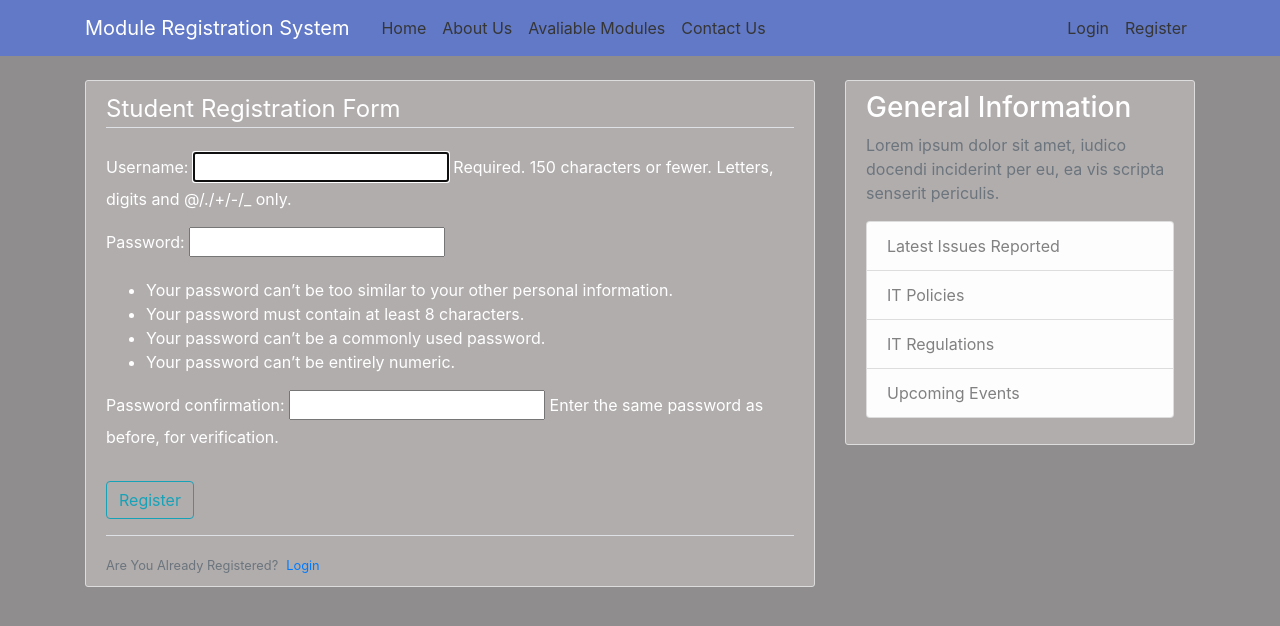
After one commit to c1018102/registrationApp, a Django app: page /register in a window 1280 px wide. The commit adds this page. Shown: the top 626 px of the page. Run offline with Django 5.2, Linux system fonts and the light colour scheme; some libraries are stand-ins or nearby versions.

Commit message:
Registration

```diff
--- a/moduleapps/urls.py
+++ b/moduleapps/urls.py
@@ -16,8 +16,10 @@ Including another URLconf
 """
 from django.contrib import admin
 from django.urls import path, include
+from users import views as user_views
 
 urlpatterns = [
     path('admin/', admin.site.urls),
     path('', include('moduleregistrationsystem.urls')),
+    path('register', user_views.register, name = 'register'),
 ]
--- a/moduleregistrationsystem/templates/moduleregistrationsystem/base.html
+++ b/moduleregistrationsystem/templates/moduleregistrationsystem/base.html
@@ -31,6 +31,16 @@
                         <a class="nav-item nav-link" href="{% url 'moduleregistrationsystem:contactus' %}">Contact Us</a>
                     </div>
                     <!-- Navbar Right Side -->
+                    <div class="navbar-nav">
+                        {% if user.is_authenticated %}
+                        <a class="nav-item nav-link" href="{% url 'profile' %}">Profile</a>
+                        <a class="nav-item nav-link" href="{% url 'logout' %}">Logout</a>
+                        {% else %}
+                        <a class="nav-item nav-link" href="">Login</a>
+                        <a class="nav-item nav-link" href="{% url 'register' %}">Register</a>
+                        {% endif %}
+                    </div>
+
                 </div>
                 </div>
             </nav>
@@ -42,6 +52,11 @@
         {% endif %}
         <div class="row">
             <div class="col-md-8">
+                {% if messages %}
+                    {% for message in messages %}
+                    <div class="alert alert-{{message.tags}}">{{ message }}</div>
+                    {% endfor %}
+                {% endif %}
             {% block content %}{% endblock %}
             </div>
             <div class="col-md-4">
--- a/moduleregistrationsystem/urls.py
+++ b/moduleregistrationsystem/urls.py
@@ -7,5 +7,5 @@ urlpatterns = [
     path('', views.home, name = 'home'),
     path('aboutus', views.aboutus, name='aboutus'),
     path('contactus', views.contactus, name='contactus'),
-    path('modules', views.modules, name='modules')
+    path('modules', views.modules, name='modules'),
 ]
--- a/moduleregistrationsystem/views.py
+++ b/moduleregistrationsystem/views.py
@@ -11,6 +11,4 @@ def modules(request):
     return render(request, 'moduleregistrationsystem/modules.html', {'title': 'Modules'})
 
 
-
-
 # Create your views here.
--- /dev/null
+++ b/users/templates/users/register.html
@@ -0,0 +1,21 @@
+{% extends "moduleregistrationsystem/base.html" %}
+{% block content %}
+
+<div class="content-section">
+    <form method="POST">
+    {% csrf_token %}
+
+    <fieldset class="form-group">
+        <legend class="border-bottom mb-4">Student Registration Form</legend>
+        {{ form.as_p }}
+        </fieldset>
+        <div class="form-group">
+            <button class="btn btn-outline-info" type="submit">Register</button>
+        </div>
+    </form>
+
+    <div class="border-top pt-3">
+        <small class="text-muted">Are You Already Registered?<a class="ml-2" href="#">Login</a></small>
+    </div>
+</div>
+{% endblock content %}
--- a/users/views.py
+++ b/users/views.py
@@ -1,3 +1,18 @@
-from django.shortcuts import render
+from django.shortcuts import render, redirect
+from django.contrib.auth.forms import UserCreationForm
+from django.contrib import messages
 
-# Create your views here.
+def register(request):
+    if request.method == 'POST':
+        form = UserCreationForm(request.POST)
+        if form.is_valid():
+            form.save()
+            username = form.cleaned_data.get('username')
+            messages.success(request, f'Your account has been created! Now you can login!')
+            return redirect('login')
+        else:
+            messages.warning(request, 'Unable to create account!')
+        return redirect('itreporting:home')
+    else:
+        form = UserCreationForm()
+        return render(request, 'users/register.html', {'form': form , 'title': 'Student Registration'})
```
Also changed, not shown: db.sqlite3.
